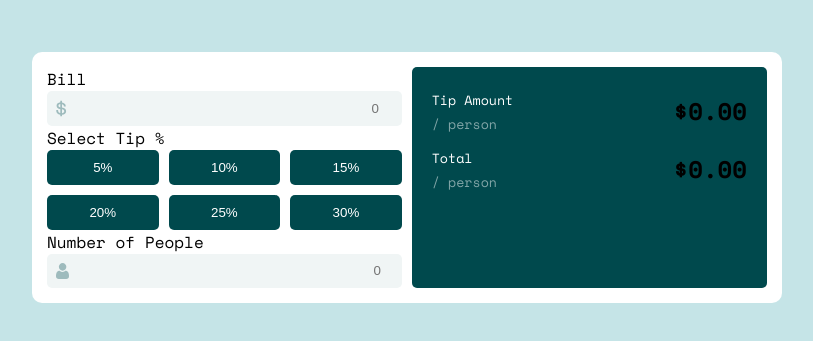
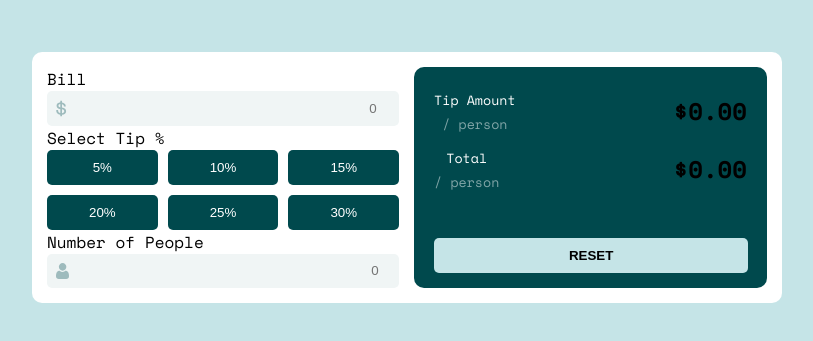
Before and after one commit to iMoonis/splitter, a plain HTML site: page index.html in a window 1280 px wide. Shown: the part 275-616 px from the top of the page, without its empty margins (233-1046 px from the left). Drawn offline with nearby package versions, Linux system fonts and the light colour scheme.

Commit message:
small changes on css

```diff
--- a/index.html
+++ b/index.html
@@ -61,6 +61,10 @@
             <h2>$0.00</h2>
           </div>
         </div>
+
+        <button class="btn">
+          RESET
+        </button>
       </div>
     </div>
 
--- a/style.css
+++ b/style.css
@@ -28,7 +28,7 @@ body {
     background-color: hsl(0, 0%, 100%);
     display: flex;
     justify-content: space-between;
-    gap: 10px;
+    gap: 15px;
     width: 750px;
     padding: 15px;
     border-radius: 10px;
@@ -86,8 +86,11 @@ input::placeholder {
     flex-basis: 50%;
     padding: 20px;
     background-color: hsl(183, 100%, 15%);
-    border-radius: 5px;
+    border-radius: 10px;
+    text-align: center;
+    position: relative;
 }
+
 .tip-result {
     display: flex;
     align-items: center;
@@ -103,6 +106,23 @@ small {
     opacity: 0.5;
 }
 
+.btn {
+    width: 89%;
+    padding: 10px 0;
+    position: absolute;
+    bottom: 15px;
+    left: 20px;
+    background-color: hsl(185, 41%, 84%);
+    border: none;
+    border-radius: 5px;
+    cursor: pointer;
+    font-weight: 700;
+}
+
+.btn:hover {
+    background-color: hsl(172, 67%, 45%);
+}
+
 @media only screen and (max-width: 745px) {
     .content {
         flex-direction: column;
```
